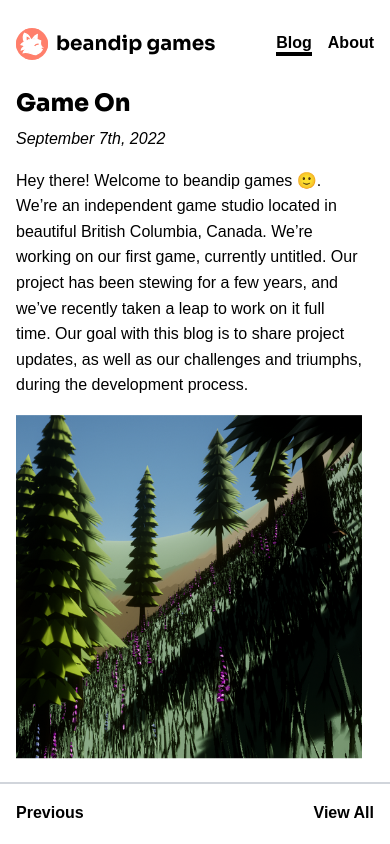
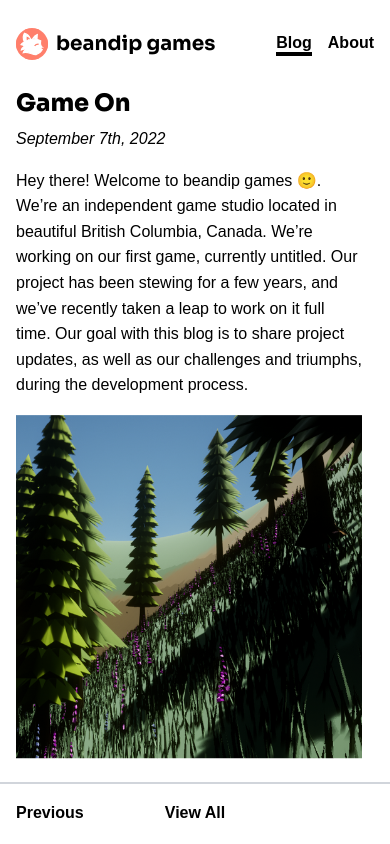
Before and after one commit to addisonbgross/beandip-website, a Next.js app: page /blog/game-on in a window 390 px wide. Built offline with nearby package versions, Linux system fonts and the light colour scheme; a web font is replaced by a local one.

Commit message:
chore: various mild css fixes + cleanup

```diff
--- a/app/page.tsx
+++ b/app/page.tsx
@@ -1,6 +1,7 @@
 'use client';
 
-import React, { useCallback, useEffect, useMemo } from 'react';
+import resolveConfig from 'tailwindcss/resolveConfig';
+import React, { useEffect, useMemo } from 'react';
 import Image from 'next/image';
 
 import About from '../components/about/about';
@@ -12,6 +13,7 @@ import DateNav from '../components/date-nav/date-nav.tsx';
 import { useRouter } from 'next/navigation';
 import DirectionNav from '../components/direction-nav/direction-nav.tsx';
 import BlogIndex from '../components/blog-index/blog-index.tsx';
+import tailwindConfig from '../tailwind.config.js';
 
 const posts = [
   {
@@ -84,6 +86,7 @@ const latestBlogPostLink = `/blog/${posts[0].page}`;
 
 const Home = ({ currentTab = Tabs.Blog, currentPost, currentPage }: any) => {
   const router = useRouter();
+  const styleConfig = resolveConfig(tailwindConfig);
   const [isShowingBlogIndex, setIsShowingBlogIndex] = React.useState(false);
 
   // show the latest blog post by default
@@ -93,13 +96,26 @@ const Home = ({ currentTab = Tabs.Blog, currentPost, currentPage }: any) => {
     }
   }, [currentTab, currentPost, router]);
 
+  // prevent the mobile blog post index from showing on large screens
+  useEffect(() => {
+    const handleResize = () => {
+      const lgWidth = parseInt(styleConfig.theme.screens.lg);
+      if (window.innerWidth > lgWidth) {
+        setIsShowingBlogIndex(false);
+      }
+    };
+
+    window.addEventListener('resize', handleResize);
+    return () => window.removeEventListener('resize', handleResize);
+  }, [setIsShowingBlogIndex]);
+
   const currentPostIndex = useMemo(
     () => posts.findIndex((post) => post.page === currentPage),
     [currentPage]
   );
 
   return (
-    <div className="lg:grid lg:grid-cols-3">
+    <div className="lg:grid lg:grid-cols-4">
       <div className="lg:block hidden mt-7 max-h-screen space-y-4 ml-auto">
         {currentTab === Tabs.Blog && (
           <div className="flex flex-col">
@@ -111,7 +127,7 @@ const Home = ({ currentTab = Tabs.Blog, currentPost, currentPage }: any) => {
         )}
       </div>
 
-      <div className="flex flex-col mx-auto lg:mr-auto px-4 pt-4 max-h-screen">
+      <div className="flex flex-col mx-auto lg:col-span-2 px-4 pt-4 max-h-screen">
         <div className="flex flex-wrap lg:justify-between items-center h-12 lg:h-16 mb-4 space-x-2">
           <div className="flex flex-nowrap items-center space-x-2">
             <Image
@@ -136,10 +152,12 @@ const Home = ({ currentTab = Tabs.Blog, currentPost, currentPage }: any) => {
           <>
             {currentTab === Tabs.Blog && !isShowingBlogIndex && currentPost}
             {currentTab === Tabs.Blog && isShowingBlogIndex && (
-              <BlogIndex
-                posts={posts}
-                closeBlogIndex={() => setIsShowingBlogIndex(false)}
-              />
+              <div className="lg:hidden block">
+                <BlogIndex
+                  posts={posts}
+                  closeBlogIndex={() => setIsShowingBlogIndex(false)}
+                />
+              </div>
             )}
             {currentTab === Tabs.About && (
               <div className="lg:w-[800px]">
@@ -160,6 +178,8 @@ const Home = ({ currentTab = Tabs.Blog, currentPost, currentPage }: any) => {
           )}
         </div>
       </div>
+
+      <div className="pointer-events-none" />
     </div>
   );
 };
--- a/components/blog-image/blog-image.tsx
+++ b/components/blog-image/blog-image.tsx
@@ -28,9 +28,7 @@ const BlogImage = ({
       width={width}
       height={height}
       quality={100}
-      layout="responsive"
-      className="mx-auto"
-      style={{ maxWidth: `${width}px` }}
+      className="mx-auto max-w-[100%] h-auto"
     />
     <p className="max-w-[500px]">
       <i>{caption}</i>
--- a/components/blog-index/blog-index.tsx
+++ b/components/blog-index/blog-index.tsx
@@ -17,7 +17,7 @@ const BlogIndex = ({ posts, closeBlogIndex }: BlogIndexProps) => {
           <Link
             passHref
             href={`/blog/${post.page}`}
-            className="font-bold text-3xl"
+            className="font-bold text-3xl text-center"
           >
             {post.date}
           </Link>
--- a/components/direction-nav/direction-nav.tsx
+++ b/components/direction-nav/direction-nav.tsx
@@ -1,5 +1,4 @@
 import Link from 'next/link';
-import LinkButton from '../link-button/link-button.tsx';
 
 type DirectionNavProps = {
   prev?: string;
@@ -8,27 +7,29 @@ type DirectionNavProps = {
 };
 
 const DirectionNav = ({ prev, next, onShowBlogIndex }: DirectionNavProps) => (
-  <div className="flex flex-nowrap justify-between items-center p-4 border-solid border-0 border-t-2 border-gray-300">
+  <div className="grid grid-cols-3 items-center p-4 border-solid border-0 border-t-2 border-gray-300">
     <Link
       passHref
       href={prev || ''}
-      className={`font-bold mr-auto ${prev ? '' : 'opacity-0'}`}
+      className={`font-bold text-left w-min ${prev ? '' : 'opacity-0'}`}
     >
       Previous
     </Link>
 
     <p
-      className="font-bold my-0 cursor-pointer border-0 border-b-2 border-solid border-transparent hover:border-black"
+      className="font-bold w-min mx-auto my-0 text-nowrap cursor-pointer border-0 border-b-2 border-solid border-transparent hover:border-black"
       onClick={onShowBlogIndex}
     >
       View All
     </p>
 
-    {next && (
-      <Link passHref href={next} className="font-bold ml-auto">
-        Next
-      </Link>
-    )}
+    <Link
+      passHref
+      href={next || ''}
+      className={`font-bold w-min ml-auto ${next ? '' : 'opacity-0'}`}
+    >
+      Next
+    </Link>
   </div>
 );
 
--- a/tailwind.config.js
+++ b/tailwind.config.js
@@ -2,7 +2,6 @@
 module.exports = {
   content: [
     './app/**/*.{js,ts,jsx,tsx,mdx}',
-    './pagez/**/*.{js,ts,jsx,tsx,mdx}',
     './components/**/*.{js,ts,jsx,tsx,mdx}',
   ],
   theme: {
```
